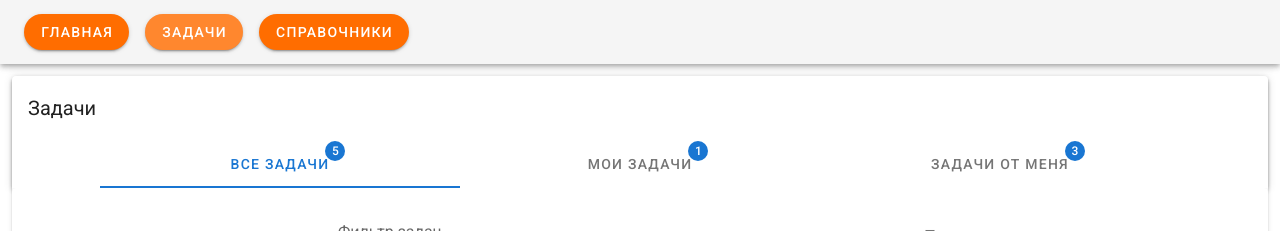
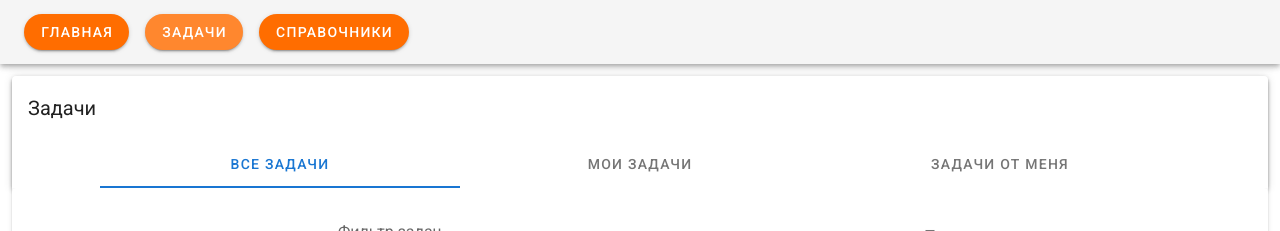
Before and after one commit to kachid/autobus1, a Vue app: page /tasks in a window 1280 px wide. Shown: the top 231 px of the page. Built offline with nearby package versions, Linux system fonts and the light colour scheme.

Commit message:
add show badge

```diff
--- a/src/views/Tasks.vue
+++ b/src/views/Tasks.vue
@@ -10,8 +10,13 @@
           <v-tab
             v-for="(groupName, i) in tasksGroupName"
             :key="i"
+            @mouseover="showBadge = true"
+            @mouseout="showBadge = false"
           >
-            <v-badge color="primary">
+            <v-badge
+              color="primary"
+              v-model="showBadge"
+            >
               <span slot="badge">{{tasksGroupLength[i]}}</span>
               {{ groupName }}
             </v-badge>
@@ -65,6 +70,7 @@ export default {
   data: () => ({
     person: "Petr",
     tab: null,
+    showBadge: false,
     tasksGroupName: ["Все задачи", "Мои задачи", "Задачи от меня"],
     tasksFilterName: ["все", "не выполнены", "закрытые", "- за ненадобностью", "- на паузе"],
     selectedFilter: "",
```
